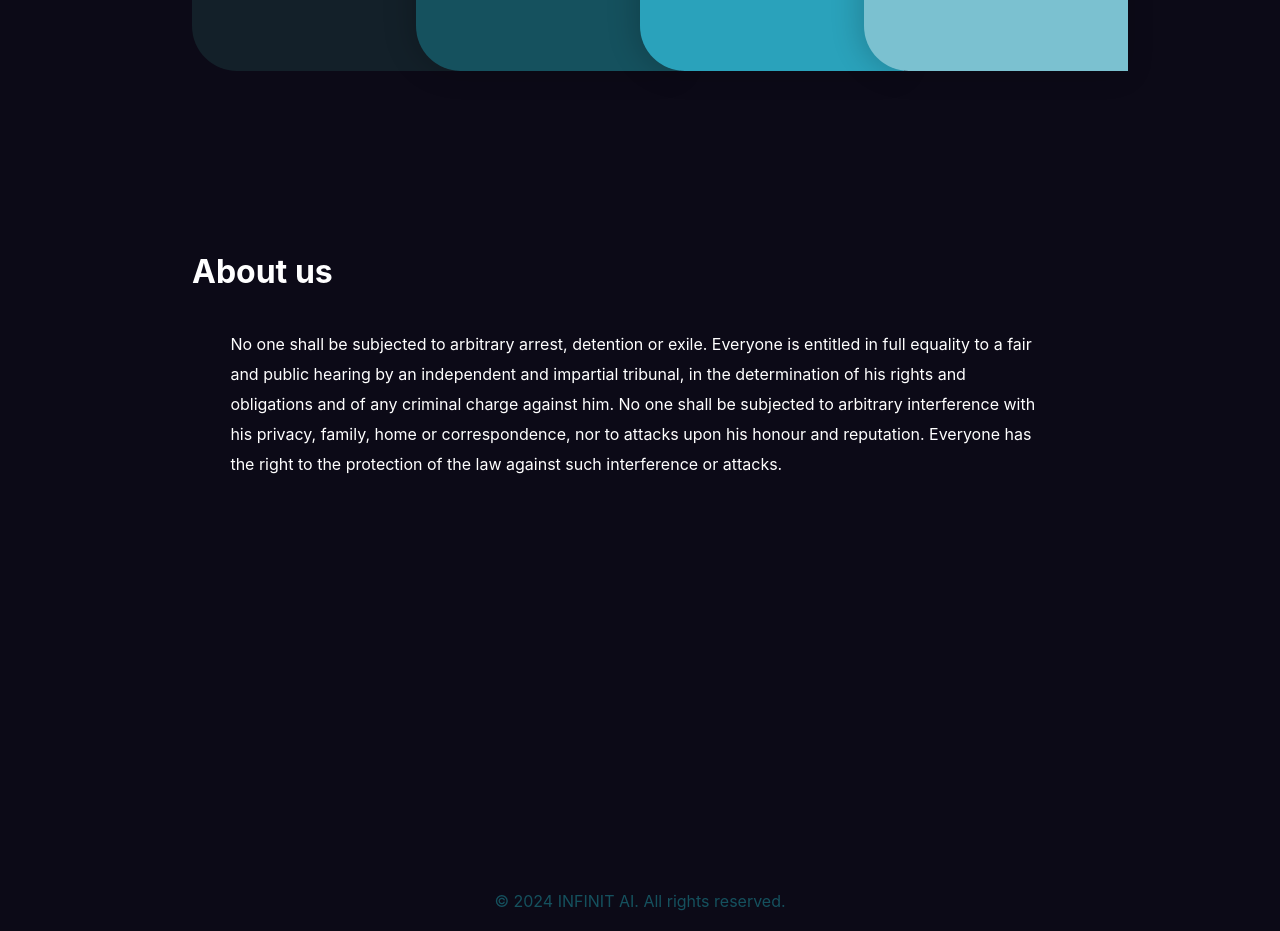
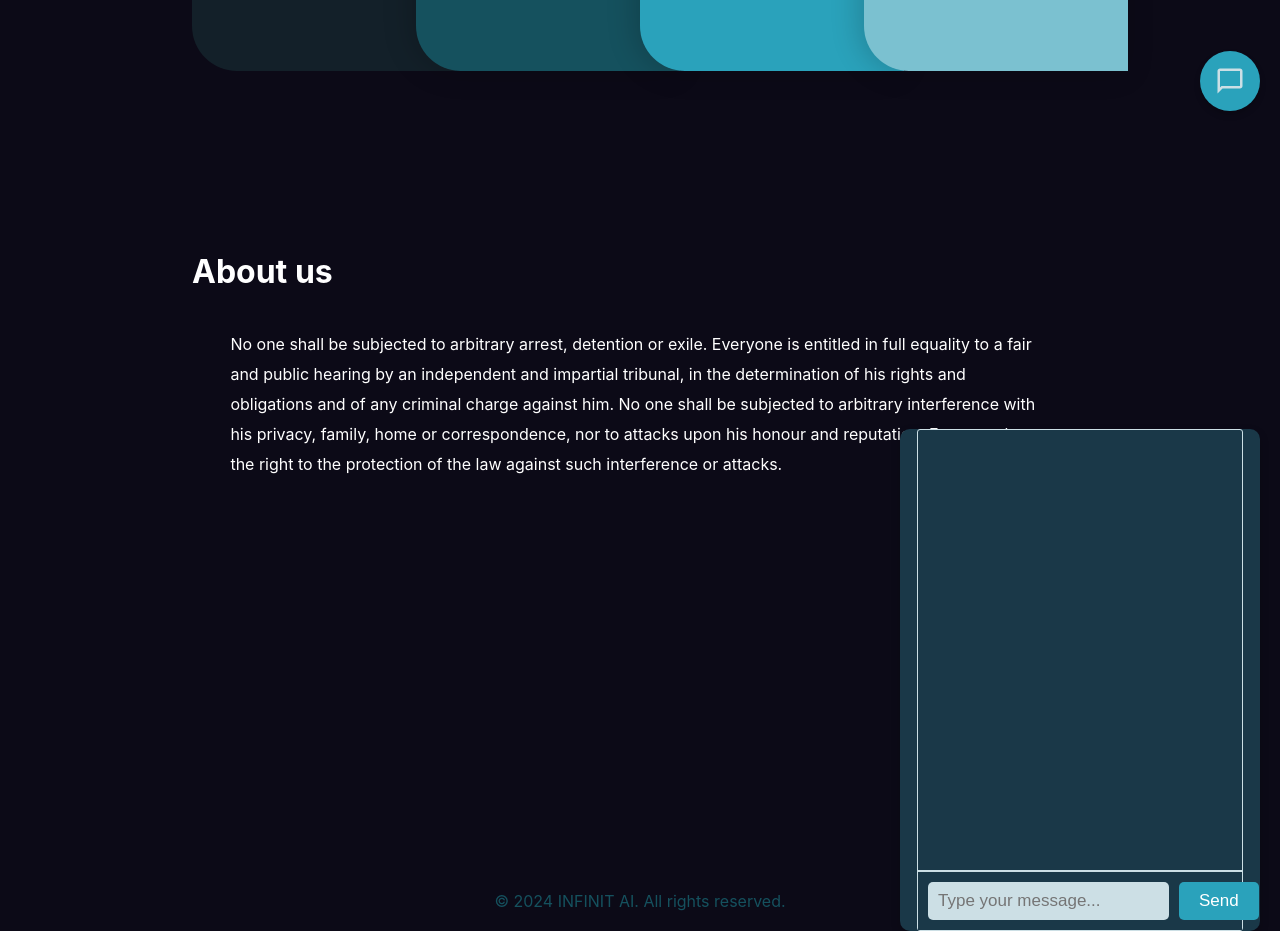
Before and after one commit to Fateme-Khalaj/InfinitAI-frontend, a React (Create React App) app: page / in a window 1280 px wide. Shown: the part 669-1600 px from the top of the page. Built offline with nearby package versions, Linux system fonts and the light colour scheme.

Commit message:
live chat widget added

```diff
--- a/src/assets/icons/index.jsx
+++ b/src/assets/icons/index.jsx
@@ -1,11 +1,13 @@
 import Logo from "./Logo.png";
 import arrowDown from "./arrowDown.svg";
 import arrowRight from "./arrowRight.svg";
+import liveChatIcon from "./live-chat.svg";
 
 const icons = {
   Logo,
   arrowDown,
   arrowRight,
+  liveChatIcon,
 };
 
 export default icons;
--- a/src/pages/Landing/Landing.tsx
+++ b/src/pages/Landing/Landing.tsx
@@ -2,6 +2,7 @@ import React, { useState } from "react";
 import { useNavigate } from "react-router-dom";
 import Card from "src/components/card/Card";
 import styled from "styled-components";
+import LiveChatWidget from "../Support/Components/LiveChatWidget";
 
 const Container = styled.div`
   display: flex;
@@ -105,6 +106,7 @@ const Landing: React.FC = () => {
         has the right to the protection of the law against such interference or
         attacks.
       </p>
+      <LiveChatWidget/>
     </div>
   );
 };
--- /dev/null
+++ b/src/pages/Support/Components/LiveChatWidget.tsx
@@ -0,0 +1,76 @@
+import React, { useState, useRef, useEffect } from "react";
+import LiveChat from "./LiveChat";
+import icons from "src/assets/icons";
+
+const LiveChatWidget: React.FC = () => {
+  const [isChatOpen, setIsChatOpen] = useState(false);
+  const overlayRef = useRef<HTMLDivElement>(null);
+
+  const toggleChat = () => {
+    setIsChatOpen(!isChatOpen);
+  };
+
+  const handleClickOutside = (event: MouseEvent) => {
+    if (overlayRef.current && !overlayRef.current.contains(event.target as Node)) {
+      setIsChatOpen(false);
+    }
+  };
+
+  useEffect(() => {
+    if (isChatOpen) {
+      document.addEventListener("mousedown", handleClickOutside);
+    } else {
+      document.removeEventListener("mousedown", handleClickOutside);
+    }
+    return () => {
+      document.removeEventListener("mousedown", handleClickOutside);
+    };
+  }, [isChatOpen]);
+
+  return (
+    <>
+      <div
+        ref={overlayRef}
+        style={{
+          position: "fixed",
+          bottom: isChatOpen ? "15%" : "-100%",
+          right: "20px",
+          width: "360px",
+          height: "502px",
+          backgroundColor: "#1a3848",
+          boxShadow: "0 4px 10px rgba(0, 0, 0, 0.2)",
+          borderRadius: "10px",
+          overflow: "hidden",
+          zIndex: 1000,
+          transition: "bottom 0.3s ease-in-out",
+        }}
+      >
+        <LiveChat />
+      </div>
+      <button
+        onClick={toggleChat}
+        style={{
+          position: "fixed",
+          bottom: "20px",
+          right: "20px",
+          width: "60px",
+          height: "60px",
+          borderRadius: "50%",
+          backgroundColor: "#2AA2BB",
+          border: "none",
+          boxShadow: "0 4px 6px rgba(0, 0, 0, 0.2)",
+          color: "#fff",
+          display: "flex",
+          justifyContent: "center",
+          alignItems: "center",
+          cursor: "pointer",
+          zIndex: 1001,
+        }}
+      >
+        <img src={icons.liveChatIcon} style={{ width: "30px" }}/>
+      </button>
+    </>
+  );
+};
+
+export default LiveChatWidget;
```
Also changed, not shown: src/assets/icons/live-chat.svg (added).
